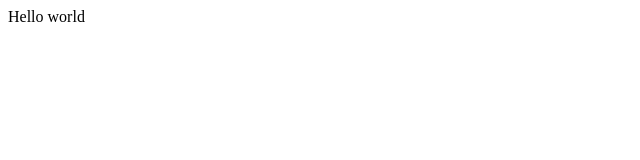
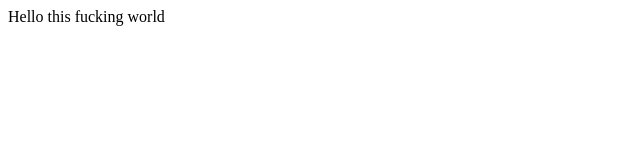
Before and after one commit to MatveiVasilenko/gittest, a plain HTML site: page index.html in a window 1280 px wide. Shown: the whole page, without its empty margins (0-640 px from the left). Drawn offline with Linux system fonts and the light colour scheme.

```diff
--- a/index.html
+++ b/index.html
@@ -5,6 +5,6 @@
 	<title>Document</title>
 </head>
 <body>
-	<div id="test">Hello world</div>
+	<div id="test">Hello this fucking world</div>
 </body>
 </html>
```
